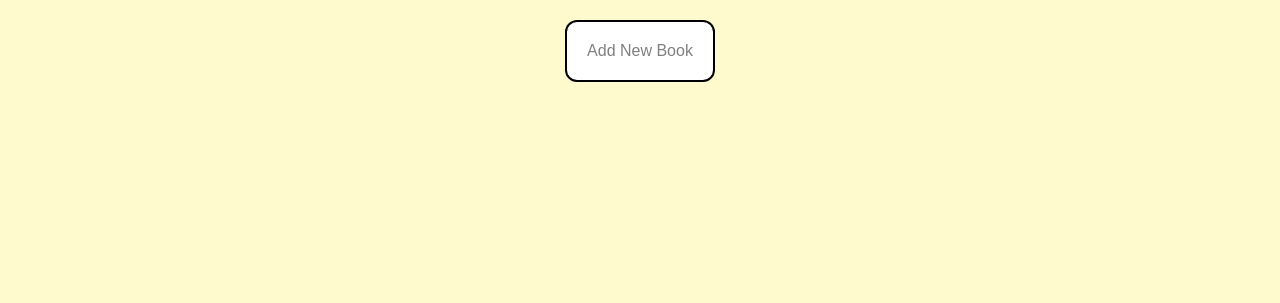
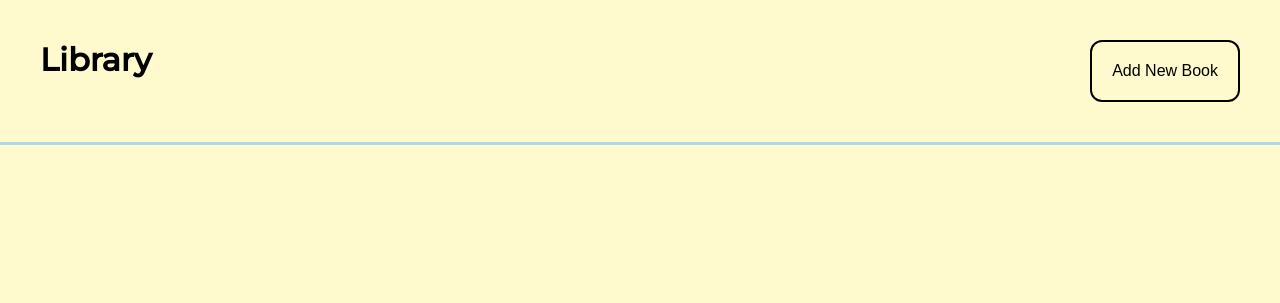
Before and after one commit to bokic627/library_Project, a website: page index.html in a window 1280 px wide. Drawn offline with Linux system fonts and the light colour scheme.

Commit message:
Changed the header of the app

```diff
--- a/index.html
+++ b/index.html
@@ -11,11 +11,13 @@
 
 <body>
     <div class="container">
+        <div class="header">
+            <h1>Library</h1>
             <div class="newb">
                 <button class='add'>Add New Book</button>
             </div>
         </div>
-    <div class="formContainer">
+
         <div class="form">
             <form action="#" class="myForm">
                 <div class="heading">
@@ -54,15 +56,12 @@
 
             </form>
         </div>
-    </div>
 
+        <!---- Card Container-->
         <div class="cardContainer">
 
         </div>
-
-
-
-
+    </div>
     <script src="./script.js"></script>
 </body>
 
--- a/script.js
+++ b/script.js
@@ -62,8 +62,8 @@ saveButton.addEventListener('click', (e) => {
     newCard.classList.add('book');
     newCard.setAttribute('data-id', index);
     h1.textContent = `${newBook.author}`;
-    h2.textContent = `${newBook.title}`;
-    h3.textContent = `${newBook.numOfPages} pages.`;
+    h2.textContent = `"${newBook.title}"`;
+    h3.textContent = `${newBook.numOfPages} pages`;
     h4.textContent = `Your rating ${newBook.rating}/10`;
     x.textContent = 'Remove';
     x.classList.add('rmvBtn');
--- a/style.css
+++ b/style.css
@@ -9,33 +9,37 @@ html{
     font-family: 'Montserrat', sans-serif;
 }
 body{
-    position: relative;
     background-color: lemonchiffon;
-    position: relative;
-}
-.container{
-    min-height: 40vh;
-    display: flex;
-    justify-content: center;
 
 
-    padding: 20px;
+}
 
-    position: relative;
+.container{
+    display: flex;
+    flex-direction: column;
+    min-height: 100vh;
+
+
+
+
+}
+
+.header{
+    display: flex;
+    justify-content: space-between;
+    padding: 40px;
+    border-bottom: 3px solid lightblue;
+
 
 }
 .add{
     padding: 20px;
     border-radius: 12px;
-    background-color: white;
     font-size: 16px;
-    color: grey;
     border: 2px solid black;
 }
 .add:hover{
-    background-color: black;
-    border: white;
-    color: white;
+    border: 2px solid lightblue;
 }
 
 
@@ -51,6 +55,7 @@ body{
 }
 
 .newForm{
+
     padding: 40px;
     display: flex;
     justify-content: center;
@@ -123,10 +128,8 @@ color: black;
 
 }
 .cardContainer{
-    min-height: 50vh;
     display: flex;
     justify-content: center;
-
     padding: 20px;
     flex-wrap: wrap;
     flex-direction: row;
@@ -134,7 +137,6 @@ color: black;
 }
 .cardContainer>*{
     flex: 0 1 15%;
-    height: 400px;
 }
 .book{
     display: flex;
```
Lines whose indentation alone changed are shown as unchanged.
